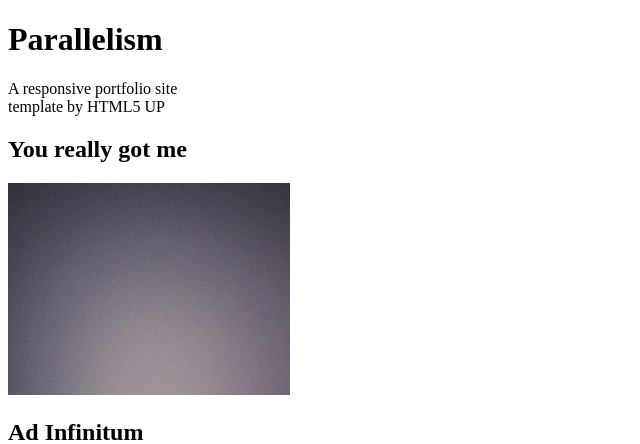
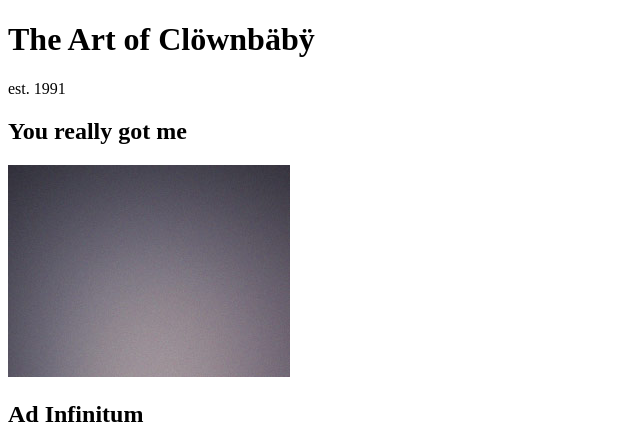
Before and after one commit to clownbaby-art/clownbabyart.com, a PHP site: page / in a window 1280 px wide. Shown: the top 444 px of the page, without its empty margins (0-640 px from the left). Run offline with PHP 8.4, Linux system fonts and the light colour scheme.

Commit message:
adding a title thing

```diff
--- a/css/style.css
+++ b/css/style.css
@@ -177,10 +177,12 @@
 	#header
 	{
 		position: relative;
-		background: #d64760 url('images/overlay.png');
-		color: #fff;
+		background-image: url('images/clownbaby_overlay.png');
 		cursor: default;
 	}
+		#header h1 {
+			color: black;
+		}
 
 		#header p
 		{
--- a/index.html
+++ b/index.html
@@ -35,9 +35,8 @@
 
 						<div id="header" class="item" data-width="400">
 							<div class="inner">
-								<h1>Parallelism</h1>
-								<p>A responsive portfolio site<br />
-								template by HTML5 UP</p>
+								<h1>The Art of Clöwnbäbÿ</h1>
+								<p>est. 1991</p>
 							</div>
 						</div>
 
```
Also changed, not shown: css/images/clownbaby_overlay.png (added).
